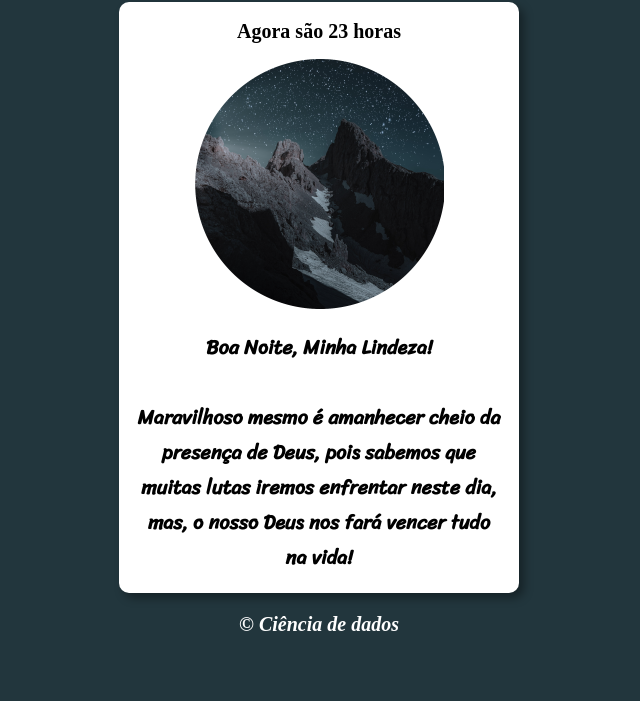
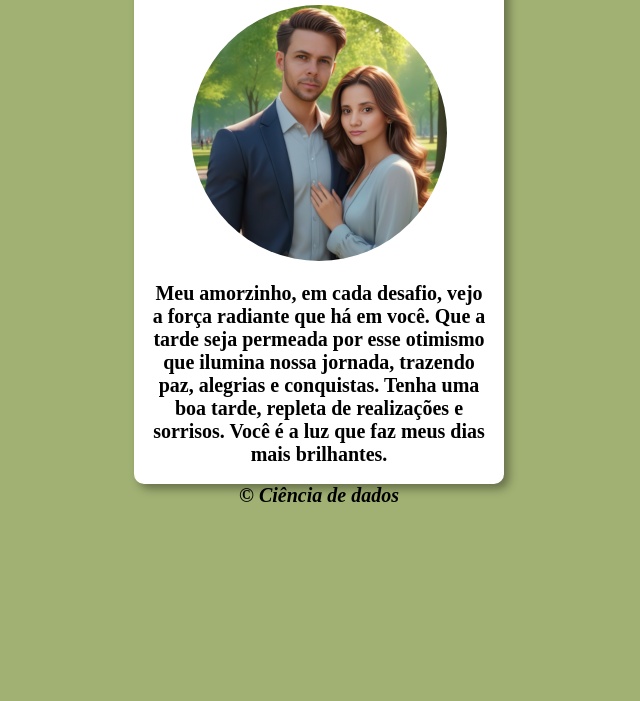
Before and after one commit to Marcosestudy/programa-horas, a plain HTML site: page index.html in a window 1280 px wide. Shown: the part 99-800 px from the top of the page, without its empty margins (321-961 px from the left). Drawn offline with Linux system fonts and the light colour scheme; a web font is replaced by a local one.

Commit message:
atualizao total dia  09/03/24

```diff
--- a/estilo.css
+++ b/estilo.css
@@ -9,6 +9,11 @@
   src: url('marguerite.ttf') format('truetype');
   font-weight: normal;
   font-style: normal;
+}
+*{
+
+  margin: 0;
+  padding: 0;
 }
 
 :root{
@@ -22,12 +27,14 @@
 
 
 
-body {
+html, body {
   background: rgb(70, 142, 236);
   font: normal 15pt arial;
-   min-height: auto;
-   max-width: auto;
+   /*min-height: auto;
+    max-width: auto;*/
    /*font-family: Verdana, Geneva, Tahoma, sans-serif;*/
+   min-height: 100vh;
+   max-width: 100vw;
    font-weight: bolder;
    font-family: 'Times New Roman', Times, serif;
 
@@ -48,8 +55,9 @@ section {
   background: white;
   border-radius: 10px;
   padding: 10px;
-   width: 380px;
+   width: 350px;
    margin: auto;
+
 
 
 
--- a/script.js
+++ b/script.js
@@ -9,21 +9,27 @@ function carregar(){
 
   var msg = document.getElementById("msg");
   var img = document.getElementById("imagem");
-  var data = new Date()
-  var hora = data.getHours()
-  //var hora = 15
+  //var data = new Date()
+ // var hora = data.getHours()
+  //const minutos = data.getMinutes()
+  //const segundos = data.getSeconds()
+  //const horas = [hora, minutos, segundos].join(":")
+  var hora = 15
 
-  msg.innerHTML = ` Agora são ${hora} horas `;
+  msg.innerHTML = ` Agora são ${hora} `;
   //msg.innerHTML = 'te amo'
 
   if(hora >= 0  && hora < 12){
-    img.src = "imagem/cedo.png";
-    document.body.style.background = "#fbfaac";
-    document.getElementById("fcor").style.color = "#000000";
-    hcor.style.color = "#000000"
-    mensagem.innerHTML = "Bom dia, minha princesa. Você é a razão pela qual me levanto mais feliz a cada manhã! 💘"
+    img.src = "imagem/minhafoto.png";
+    document.body.style.background = "#040f13";
+    document.getElementById("fcor").style.color = "#FFFFFF";
+    hcor.style.color = "#FFFFFF";
+    mensagem.innerHTML = "Bom dia, minha princesa.  Você, minha incrível mulher, é uma verdadeira maravilha, uma força que inspira e ilumina meus dias. Diante dos desafios, lembre-se do poder que há dentro de você. Você é capaz de superar qualquer obstáculo, e eu estarei ao seu lado, apoiando e celebrando cada vitória. Vamos juntos vencer essa guerra e construir um futuro ainda mais brilhante. Você é extraordinária, e eu acredito no seu potencial. Avante, minha guerreira!  💘"
+
     fonte.style.fontFamily = "var(--font3)";
     fonte.style.lineHeight = '30px'
+    fonte.style.fontSize = "11pt";
+    fonte.style.textAlign ='justify,center'
 
 
 
@@ -32,26 +38,28 @@ function carregar(){
 
 
 }else if(hora >= 12 && hora <= 18){
-    img.src = 'imagem/tarde.png'
-    document.body.style.background = "#F5e388";
+    img.src = 'imagem/nois-dois.png'
+    document.body.style.background = "#a1b173";
     //document.getElementById("fcor").style.color = "#000000";
     fcor.style.color = "#000000";
     hcor.style.color = "#000000";
-    mensagem.innerHTML = "Uma tarde cheia de tudo que lhe faz bem. Que as alegrias transbordam em seu coração e preencham sua vida de momentos incríveis. Que haja luz divina em seus caminhos e pensamentos, E que Deus lhe abencoe sempre e lhe dê muita sabedoria"
+    mensagem.innerHTML = "Meu amorzinho, em cada desafio, vejo a força radiante que há em você. Que a tarde seja permeada por esse otimismo que ilumina nossa jornada, trazendo paz, alegrias e conquistas. Tenha uma boa tarde, repleta de realizações e sorrisos. Você é a luz que faz meus dias mais brilhantes."
     fonte.style.fontFamily = "var(--font2)"
     fonte.style.fontSize = "1em"
+    fonte.style.textAlign = "justify, center";
 
 
 
 
     //Boa tarde
 }else{
-    img.src = 'imagem/noite.png'
-    document.body.style.background = "#22363D";
+    img.src = 'imagem/principal.png'
+    document.body.style.background = "#5d5a33";
      mensagem.innerHTML =
-     "Boa Noite, Minha Lindeza!<br><br>Maravilhoso mesmo é amanhecer cheio da presença de Deus, pois sabemos que muitas lutas iremos enfrentar neste dia, mas, o nosso Deus nos fará vencer tudo na vida!";
+       "   Boa Noite, Minha Lindeza!<br>Meu amor, ao final deste dia vencido, celebro cada momento compartilhado contigo, desde a luz suave da manhã até o entardecer dourado. Que a noite seja aconchegante como o crepúsculo, trazendo sonhos doces e a certeza de um novo amanhecer. Boa noite, minha razão de ser.!";
      //document.getElementById("fonte").style.fontFamily ="var(--font1)";
      fonte.style.fontFamily = "var(--font1)";
+     fonte.style.textAlign = "justify, center";
 
 
 
```
Also changed, not shown: Nova pasta/eu-voce.jpeg (added), Nova pasta/eu-voce1.jpeg (added), Nova pasta/nois-dois.png (added), Nova pasta/nois-dois1.png (added), Nova pasta/nois.png (added), Nova pasta/nois1.png (added), Nova pasta/principal.png (added), Nova pasta/principal1.png (added), imagem/eu-voce.jpeg (added), imagem/eu-voce1.jpeg (added), imagem/minhafoto.png (added), imagem/nois-dois.png (added), imagem/nois-dois1.png (added), imagem/nois.png (added), 3 more files.
